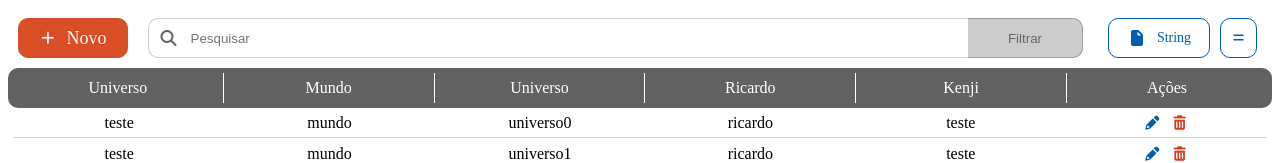
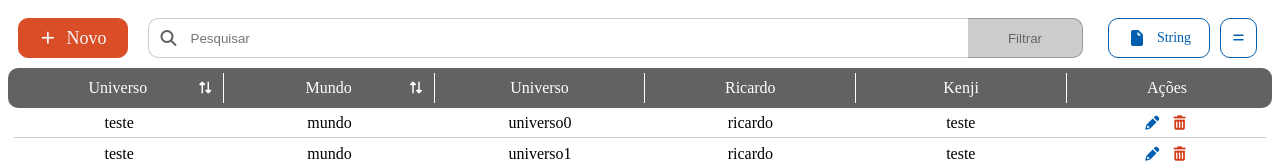
Before and after one commit to WorkspaceCardappio/angular-component-hub, an Angular app in the folder angular-component-hub/: page / in a window 1280 px wide. Shown: the top 163 px of the page. Built offline with nearby package versions, Linux system fonts and the light colour scheme.

Commit message:
feat: finalizando ordenação e montando url para busca

```diff
--- a/angular-component-hub/src/app/app.component.html
+++ b/angular-component-hub/src/app/app.component.html
@@ -3,8 +3,8 @@
     route: 'teste',
     service: entityService,
     columns: [
-      { title: 'Universo', field: 'teste' },
-      { title: 'Mundo', field: 'mundo' },
+      { title: 'Universo', field: 'teste', order: 'teste.id' },
+      { title: 'Mundo', field: 'mundo', order: 'mundo.id' },
       { title: 'Universo', field: 'universo' },
       { title: 'Ricardo', field: 'ricardo' },
       { title: 'Kenji', field: 'kenji' },
--- a/angular-component-hub/src/app/app.component.ts
+++ b/angular-component-hub/src/app/app.component.ts
@@ -3,7 +3,6 @@ import { HttpClient } from '@angular/common/http';
 import { Component, signal } from '@angular/core';
 import { EntityService } from '../entity/entity.service';
 import { ListComponent } from './shared/list/list.component';
-import { DropdownMenuListComponent } from "./shared/dropdown-menu-list/dropdown-menu-list.component";
 
 @Component({
   selector: 'app-root',
--- /dev/null
+++ b/angular-component-hub/src/app/model/order-item.model.ts
@@ -0,0 +1,5 @@
+
+export interface OrderItem {
+  field: string;
+  order: 'none' | 'desc' | 'asc'
+}
--- /dev/null
+++ b/angular-component-hub/src/app/shared/list/column-list/column-list.component.html
@@ -0,0 +1,17 @@
+<li>
+  <span (click)="onClickOrder()" [ngStyle]="{ cursor: !!order ? 'pointer' : 'default' }">
+    <p>{{ title }}</p>
+
+    @if (order) {
+
+      @if (typeOrder() === 'none') {
+        <i class="fa-solid fa-up-down"></i>
+      } @else if(typeOrder() === 'asc') {
+        <i class="fa-solid fa-arrow-up-a-z"></i>
+      } @else {
+        <i class="fa-solid fa-arrow-down-z-a"></i>
+      }
+    }
+
+  </span>
+</li>
--- /dev/null
+++ b/angular-component-hub/src/app/shared/list/column-list/column-list.component.scss
@@ -0,0 +1,34 @@
+li {
+  height: calc(40px - 10px);
+  text-decoration: none;
+  list-style: none;
+  display: flex;
+  justify-content: center;
+  align-items: center;
+  border-right: 1px solid #fff;
+
+  span {
+    height: 30px;
+    position: relative;
+    display: flex;
+    align-items: center;
+    justify-content: center;
+    width: 100%;
+    user-select: none;
+
+    p {
+      margin: 0;
+      height: 100%;
+      display: flex;
+      align-items: center;
+    }
+
+    i {
+      font-size: 12px;
+      position: absolute;
+      right: 10px;
+    }
+  }
+
+
+}
--- /dev/null
+++ b/angular-component-hub/src/app/shared/list/column-list/column-list.component.ts
@@ -0,0 +1,47 @@
+import { CommonModule } from '@angular/common';
+import { Component, EventEmitter, Input, Output, signal, WritableSignal } from '@angular/core';
+import { OrderItem } from '../../../model/order-item.model';
+
+@Component({
+  selector: 'app-column-list',
+  imports: [CommonModule],
+templateUrl: './column-list.component.html',
+  styleUrl: './column-list.component.scss'
+})
+export class ColumnListComponent {
+
+  @Input({ required: true }) title!: string;
+  @Input({ required: true }) order: string | undefined;
+
+  typeOrder: WritableSignal<'none' | 'desc' | 'asc'> = signal('none');
+
+  @Output() onChangeEmitter: EventEmitter<OrderItem> = new EventEmitter();
+
+  onClickOrder() {
+    this.changeTypeOrder();
+    const newOrder = this.buildOrder();
+    this.onChangeEmitter.emit(newOrder);
+  }
+
+  changeTypeOrder() {
+
+    if (this.typeOrder() === 'none') {
+      this.typeOrder.set('asc');
+      return;
+    }
+
+    if (this.typeOrder() === 'asc') {
+      this.typeOrder.set('desc');
+      return;
+    }
+
+    this.typeOrder.set('none');
+  }
+
+  private buildOrder(): OrderItem {
+    return {
+      field: this.order!,
+      order: this.typeOrder()
+    }
+  }
+}
--- a/angular-component-hub/src/app/shared/list/list.component.html
+++ b/angular-component-hub/src/app/shared/list/list.component.html
@@ -31,8 +31,12 @@
 <section>
   <header>
     <ul [ngStyle]="{ 'grid-template-columns': gridTemplateColumns }">
-      @for (column of params.columns; track $index) {
-      <li>{{ column.title }}</li>
+      @for (column of params.columns; track column.field) {
+        <app-column-list
+          [title]="column.title!"
+          [order]="column.order"
+          (onChangeEmitter)="newOrder($event)"
+        ></app-column-list>
       } @if (showActions) {
       <li class="actions">Ações</li>
       }
@@ -46,7 +50,7 @@
   } @else {
 
   <main>
-    @for (item of responseData.content; track $index) {
+    @for (item of responseData.content; track item.id) {
     <ul [ngStyle]="{ 'grid-template-columns': gridTemplateColumns }">
       @for (column of params.columns; track $index) {
       <li>{{ item[column.field!] }}</li>
--- a/angular-component-hub/src/app/shared/list/list.component.ts
+++ b/angular-component-hub/src/app/shared/list/list.component.ts
@@ -8,7 +8,9 @@ import {
 } from '@angular/core';
 import { Router } from '@angular/router';
 import { Filter } from '../../../model/filter.model';
+import { OrderItem } from '../../model/order-item.model';
 import { Pageable } from '../../model/pageable.model';
+import { RequestParams } from '../../model/request-params.model';
 import { ActionsListComponent } from '../actions-list/actions-list.component';
 import { GenericButtonComponent } from '../button/generic/generic.component';
 import { DropdownMenuListComponent } from '../dropdown-menu-list/dropdown-menu-list.component';
@@ -16,6 +18,8 @@ import { DropdownItem } from '../dropdown-menu-list/model/dropdown-item.model';
 import { DropdownTypeFilterComponent } from '../dropdown-type-filter/dropdown-type-filter.component';
 import { PageSizeComponent } from '../page-size/page-size.component';
 import { PaginatorComponent } from '../paginator/paginator.component';
+import { RequestUtils } from '../utils/request-utils';
+import { ColumnListComponent } from "./column-list/column-list.component";
 import { FilterHeaderComponent } from './filter-header/filter-header.component';
 import { ListParams } from './params/list-params.model';
 
@@ -31,11 +35,13 @@ import { ListParams } from './params/list-params.model';
     DropdownMenuListComponent,
     DropdownTypeFilterComponent,
     FilterHeaderComponent,
-  ],
+    ColumnListComponent
+],
   templateUrl: './list.component.html',
   styleUrl: './list.component.scss',
 })
 export class ListComponent implements OnInit {
+
   @Input({ required: true }) params!: Partial<ListParams>;
   @Input() showActions = true;
 
@@ -54,7 +60,11 @@ export class ListComponent implements OnInit {
 
   selectedFilter: WritableSignal<Partial<DropdownItem>> = signal({});
   typeValueFilter: WritableSignal<string> = signal('');
+
+  page: number = 1;
+  size: number = 20;
   activeFilters: Filter[] = [];
+  activeOrders: OrderItem[] = [];
 
   constructor(private readonly _router: Router) {}
 
@@ -74,11 +84,59 @@ export class ListComponent implements OnInit {
   }
 
   detectChangePageSize(value: number) {
-    console.log('Mudou size fazer o findAll Com tamanho diferente:' + value);
+    this.size = value;
+    this.onRefreshList();
   }
 
   detectChangePage(value: number) {
-    console.log('Mudou page findAll Com tamanho diferente:' + value);
+    this.page = value;
+    this.onRefreshList();
+  }
+
+  newFilter(filter: Filter) {
+
+    const index = this.activeFilters.findIndex((value) => value.field === filter.field && value.condition === filter.condition);
+
+    index > -1
+      ? this.activeFilters[index] = filter
+      : this.activeFilters.push(filter);
+
+    this.onRefreshList();
+  }
+
+  newOrder(orderItem: OrderItem) {
+
+    const index = this.activeOrders.findIndex((value) => value.field === orderItem.field);
+
+    if (index === -1) {
+      this.activeOrders.push(orderItem);
+      this.onRefreshList();
+      return;
+    }
+
+    if (orderItem.order === 'none') {
+      this.activeOrders.splice(index, 1);
+      this.onRefreshList();
+      return;
+    }
+
+    this.activeOrders[index] = orderItem
+    this.onRefreshList();
+  }
+
+  onRefreshList() {
+
+    const params: RequestParams = {
+      filters: this.activeFilters,
+      orders: this.activeOrders,
+      page: this.page,
+      size: this.size
+    };
+
+    const completeSearch = RequestUtils.buildRequest(params);
+    console.log(completeSearch);
+    this.params.service?.findAllDTO(completeSearch)
+      .subscribe(value => console.log(value));
   }
 
   goToNew() {
@@ -101,18 +159,4 @@ export class ListComponent implements OnInit {
     this.typeValueFilter.set(value);
   }
 
-  newFilter(filter: Filter) {
-
-    const index = this.activeFilters.findIndex((value) => value.field === filter.field && value.condition === filter.condition);
-
-    index > -1
-      ? this.activeFilters[index] = filter
-      : this.activeFilters.push(filter);
-
-    this.fetchDataWithFilters();
-  }
-
-  fetchDataWithFilters() {
-    console.log('ativos:', this.activeFilters);
-  }
 }
--- a/angular-component-hub/src/app/shared/list/params/list-params.model.ts
+++ b/angular-component-hub/src/app/shared/list/params/list-params.model.ts
@@ -1,4 +1,3 @@
-import { WritableSignal } from "@angular/core";
 import { EntityService } from "../../../../entity/entity.service";
 import { PageColumn } from "../../../model/page-column.model";
 import { DropdownItem } from '../../dropdown-menu-list/model/dropdown-item.model';
--- /dev/null
+++ b/angular-component-hub/src/app/shared/utils/request-utils.ts
@@ -0,0 +1,49 @@
+import { Filter } from "../../../model/filter.model";
+import { OrderItem } from "../../model/order-item.model";
+import { RequestParams } from "../../model/request-params.model";
+
+export class RequestUtils {
+
+  static buildRequest(params: RequestParams): string {
+
+    return [
+      this.buildSearch(params.filters),
+      this.buildSort(params.orders),
+      this.buildPage(params.page),
+      this.buildSize(params.size)
+    ]
+      .filter(value => value !== '')
+      .join('&');
+  }
+
+  static buildSearch(filters: Filter[]): string {
+
+    if (!filters.length)
+      return '';
+
+    const filter = filters
+      .map(filter => `${filter.field}${filter.condition}${filter.value}`)
+      .join(';');
+
+    return `search=${filter}`;
+  }
+
+  static buildSort(orders: OrderItem[]): string {
+
+    if (!orders.length)
+      return '';
+
+    return orders
+      .map(order => `sort=${order.field},${order.order}`)
+      .join('&');
+  }
+
+  static buildPage(page: number = 1): string {
+    return `page=${page}`;
+  }
+
+  static buildSize(size: number = 20): string {
+    return `size=${size}`;
+  }
+
+}
--- a/angular-component-hub/src/entity/entity.service.ts
+++ b/angular-component-hub/src/entity/entity.service.ts
@@ -1,5 +1,5 @@
+import { HttpClient, HttpParams, HttpResponse } from '@angular/common/http';
 import { Injectable } from '@angular/core';
-import { HttpClient, HttpParams, HttpResponse } from '@angular/common/http';
 import { map, Observable } from 'rxjs';
 import { Page } from '../model/page.model';
 
@@ -15,6 +15,12 @@ export class EntityService<V, K> {
   constructor(
     private httpClient: HttpClient
   ) { }
+
+  public findAllDTO(completeParamsRequest: string): Observable<V[]> {
+
+    return this.httpClient.get<Page<V>>(`${this.resource}?${completeParamsRequest}`)
+      .pipe(map((page: Page<V>) => page.content));
+  }
 
   public findAll(pageSize: number = this.DEFAULT_PAGE_SIZE, search?: string): Observable<V[]> {
 
```
Also changed, not shown: angular-component-hub/src/app/model/request-params.model.ts (added, +9 -0 lines), 1 other file (tests, documents, lock files or other folders).
